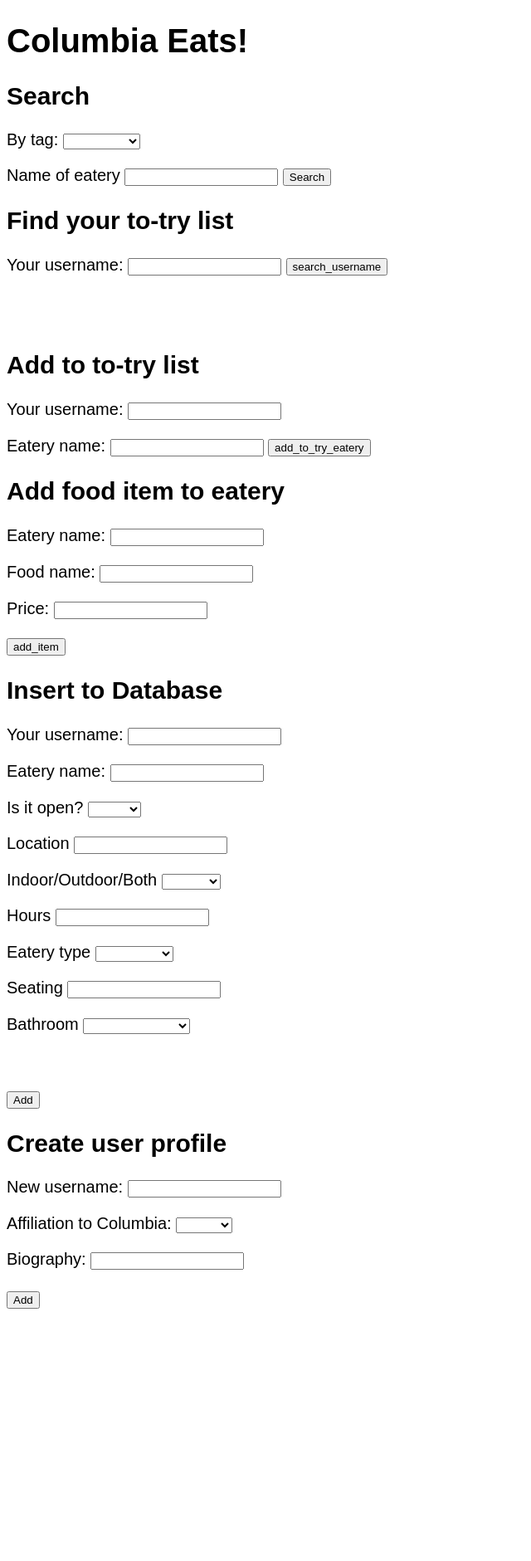
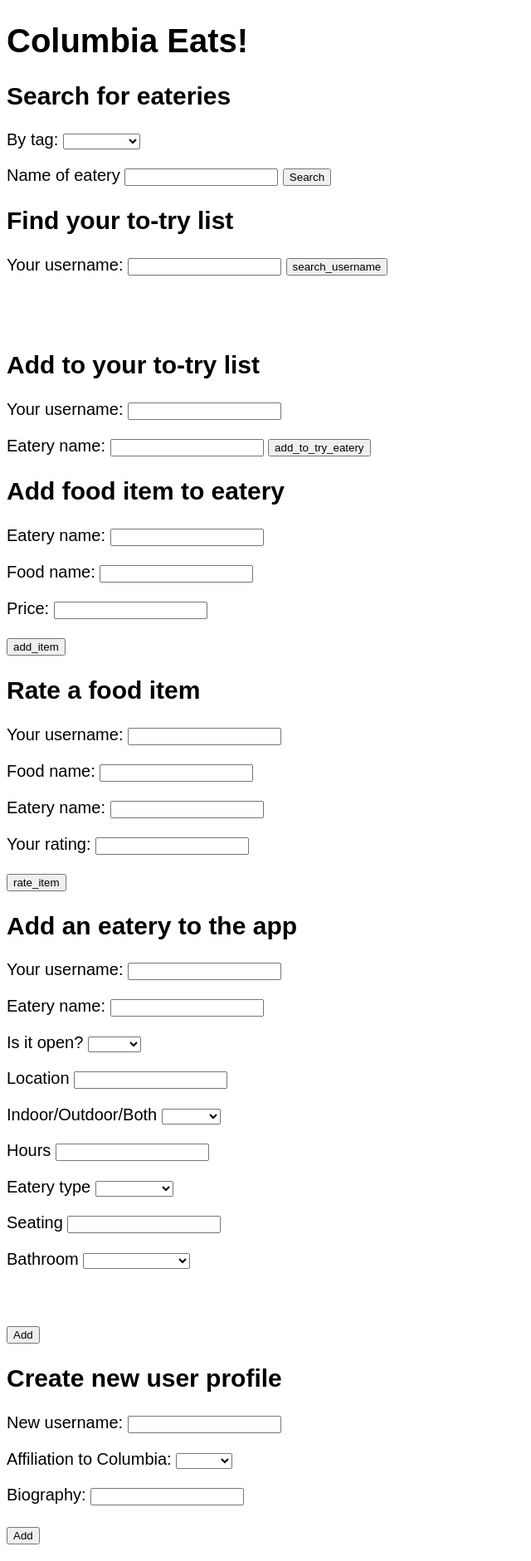
Before and after one commit to db758/cs4111-project1, a Flask app: page / in a window 1280 px wide. Shown: the whole page at 83% size, without its empty margins (0-640 px from the left). Before the commit the page ends 1597 px from the top, so only its background shows below. Run offline with Flask 2, Linux system fonts and the light colour scheme; parts of the project's set-up code (start-up, migrations or seed data) failed here and were passed over.

Commit message:
attempted rate_food

```diff
--- a/webserver/server.py
+++ b/webserver/server.py
@@ -163,6 +163,32 @@ def add_item():
   cursor = g.conn.execute('INSERT INTO Items_Sold VALUES (%s, %s, %s, %s)',(iid[0],price,item,eid[0]))
   cursor.close()
   return render_template("index.html")
+
+@app.route('/rate_item/', methods = ['POST'])
+def rate_item():
+  item = request.form['rate_item_food']
+  eatery = request.form['rate_item_eatery']
+  rating = request.form['rate_item_rating']
+  username = request.form['rate_item_username']
+  cursor = g.conn.execute('SELECT DISTINCT eid FROM Eateries WHERE name = %s', (eatery))
+  eid = []
+  for result in cursor:
+    eid.append(result[0])
+  if len(eid)==0:
+    pass
+    # display error message about exact spelling and casing of eatery
+  else:
+    cursor = g.conn.execute('SELECT iid FROM Items_Sold WHERE eid = %s AND name = %s', (eid[0], item))
+    iid = []
+    for result in cursor:
+      iid.append(result[0])
+    if iid[0]==None:
+      pass
+      # display error message about exact spelling and casing of food
+    else:
+      cursor = g.conn.execute('INSERT INTO Rate VALUES (%s, %s, %s, %s)', (username, eid[0], iid[0], rating))
+      cursor.close()
+      return render_template("index.html")
 
 
 @app.route('/search_to_try_list/', methods=['GET','POST'])
--- a/webserver/templates/index.html
+++ b/webserver/templates/index.html
@@ -12,7 +12,7 @@
 <body>
   <h1>Columbia Eats!</h1>
   <div>
-    <h2>Search</h2>
+    <h2>Search for eateries</h2>
     <form method="POST" action="/search_eatery/">
         <p>By tag:
             <select name="Tags"> <!--maybe change id to value-->
@@ -72,7 +72,7 @@
     <br>
 
     <div>
-        <h2>Add to to-try list</h2>
+        <h2>Add to your to-try list</h2>
         <form method="POST" action="/add_to_try_list">
             <p>Your username: <input type="text" name="add_to_try_username"> </p>
             <p>Eatery name: <input type="text" name="add_to_try_eatery"> <input type="submit" value="add_to_try_eatery"></p>
@@ -90,8 +90,19 @@
         </form>
     </div>
 
+    <div>
+        <h2>Rate a food item </h2>
+        <form method="POST" action="/rate_item">
+            <p>Your username: <input type="text" name="rate_item_username"> </p>
+            <p>Food name: <input type="text" name="rate_item_food"></p>
+            <p>Eatery name: <input type="text" name="rate_item_eatery"> </p>
+            <p>Your rating: <input type="text" name="rate_item_rating"></p>
+            <input type="submit" value="rate_item">
+        </form>
+    </div>
+
 <div>
-    <h2>Insert to Database</h2>
+    <h2>Add an eatery to the app</h2>
     <form method="POST" action="/add_eatery"> <!--Reroute to same homepage -->
         <p>Your username: <input type="text" name="username"> </p>
         <p>Eatery name: <input type="text" name="eatery_name"> </p>
@@ -140,7 +151,7 @@
     </form>
 </div>
 <div>
-    <h2>Create user profile</h2>
+    <h2>Create new user profile</h2>
     <form method="POST" action="/add_user"> <!--Reroute to same homepage -->
         <p>New username: <input type="text" name="username"> </p>
         <p>Affiliation to Columbia:
```
